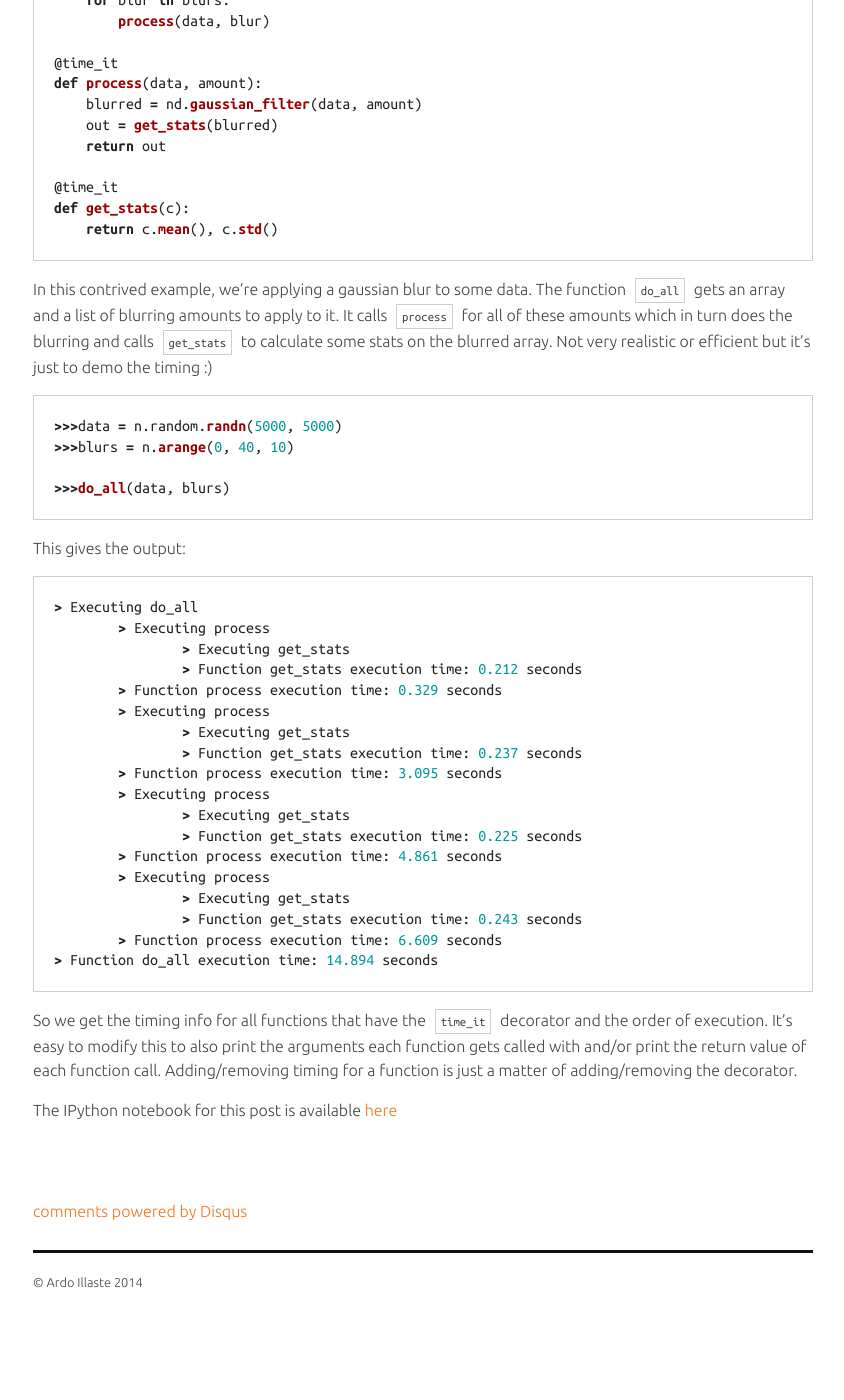
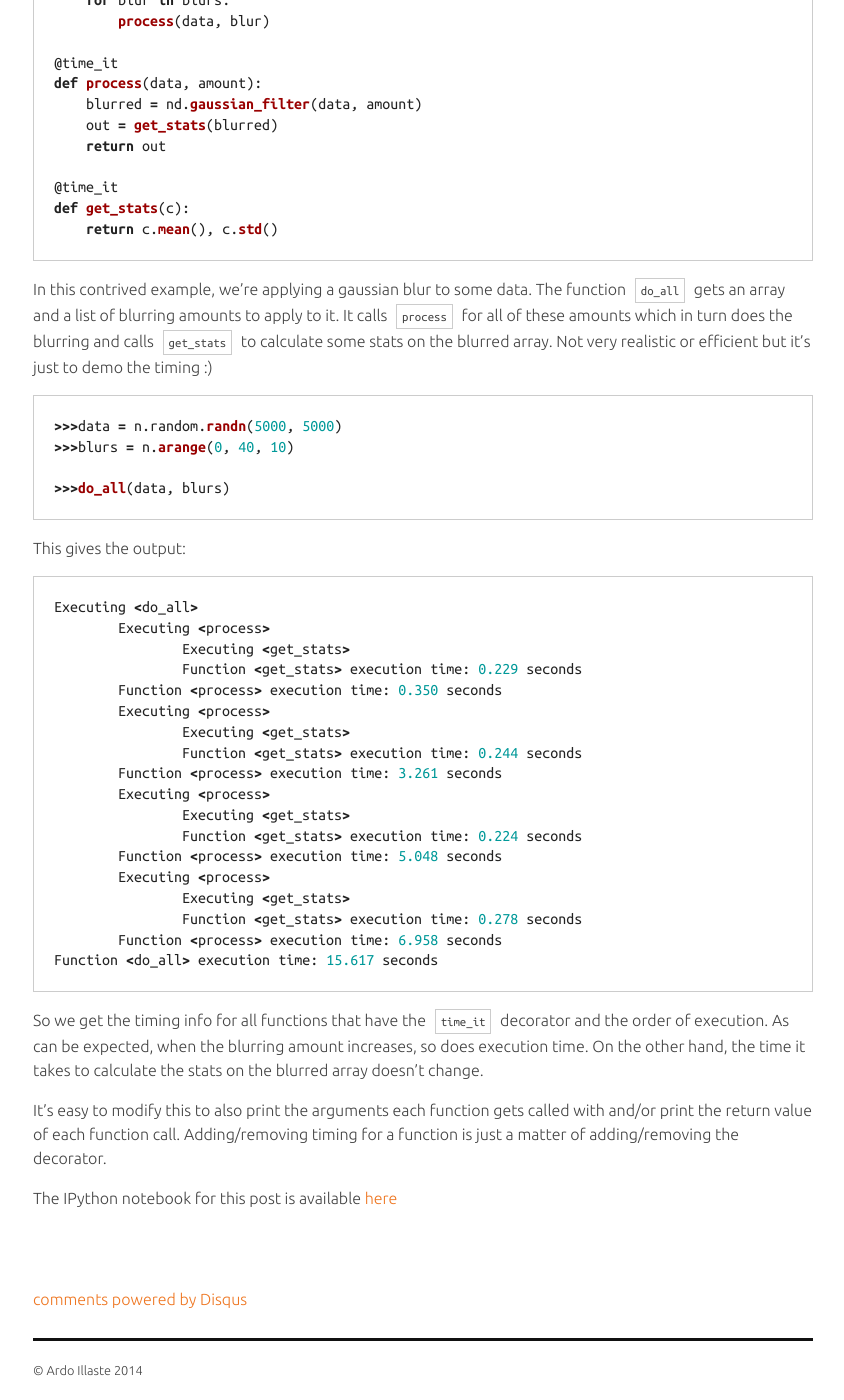
Before and after one commit to ardoi/ardoi.github.io, a Jekyll site: the page built from _posts/2014-05-28-python-timing.md, in a window 1280 px wide and 1400 px high, scrolled down 1447 px. Shown: the whole window, without its empty margins (217-1061 px from the left). Built offline with Jekyll 4.4.1, drawn with Linux system fonts in a browser that asks for light colours; nearby versions of some CDN libraries; Markdown is read by kramdown in place of the engine named in the settings; comment, search, counter and statistics services are not loaded; before the commit the page ends 2759 px from its top, so only the background shows below that; some of the changed text lies outside the part shown.

Commit message:
formatting

```diff
--- a/_posts/2014-05-28-python-timing.md
+++ b/_posts/2014-05-28-python-timing.md
@@ -75,28 +75,30 @@ In this contrived example, we're applying a gaussian blur to some data. The func
 This gives the output:
 
 {% highlight py %}
-> Executing do_all
-	> Executing process
-		> Executing get_stats
-		> Function get_stats execution time: 0.212 seconds
-	> Function process execution time: 0.329 seconds
-	> Executing process
-		> Executing get_stats
-		> Function get_stats execution time: 0.237 seconds
-	> Function process execution time: 3.095 seconds
-	> Executing process
-		> Executing get_stats
-		> Function get_stats execution time: 0.225 seconds
-	> Function process execution time: 4.861 seconds
-	> Executing process
-		> Executing get_stats
-		> Function get_stats execution time: 0.243 seconds
-	> Function process execution time: 6.609 seconds
-> Function do_all execution time: 14.894 seconds
+Executing <do_all>
+	Executing <process>
+		Executing <get_stats>
+		Function <get_stats> execution time: 0.229 seconds
+	Function <process> execution time: 0.350 seconds
+	Executing <process>
+		Executing <get_stats>
+		Function <get_stats> execution time: 0.244 seconds
+	Function <process> execution time: 3.261 seconds
+	Executing <process>
+		Executing <get_stats>
+		Function <get_stats> execution time: 0.224 seconds
+	Function <process> execution time: 5.048 seconds
+	Executing <process>
+		Executing <get_stats>
+		Function <get_stats> execution time: 0.278 seconds
+	Function <process> execution time: 6.958 seconds
+Function <do_all> execution time: 15.617 seconds
 {% endhighlight %}
 
 
-So we get the timing info for all functions that have the `time_it` decorator and the order of execution. It's easy to modify this to also print the arguments each function gets called with and/or print the return value of each function call. Adding/removing timing for a function is just a matter of adding/removing the decorator.
+So we get the timing info for all functions that have the `time_it` decorator and the order of execution. As can be expected, when the blurring amount increases, so does execution time. On the other hand, the time it takes to calculate the stats on the blurred array doesn't change.
+
+It's easy to modify this to also print the arguments each function gets called with and/or print the return value of each function call. Adding/removing timing for a function is just a matter of adding/removing the decorator.
 
 The IPython notebook for this post is available [here][2]
 
```
Also changed, not shown: other parts of _posts/2014-05-28-python-timing.md (+3 -3 lines), 1 other file.
